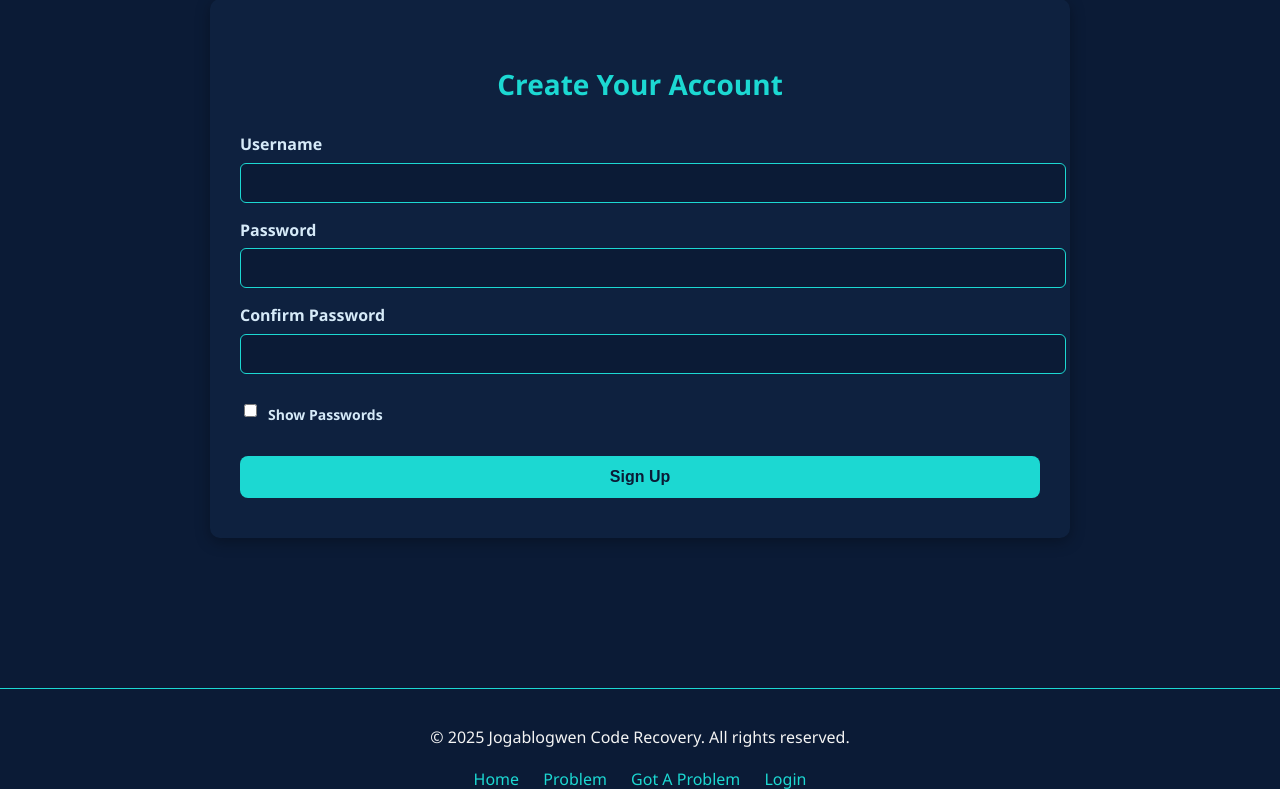
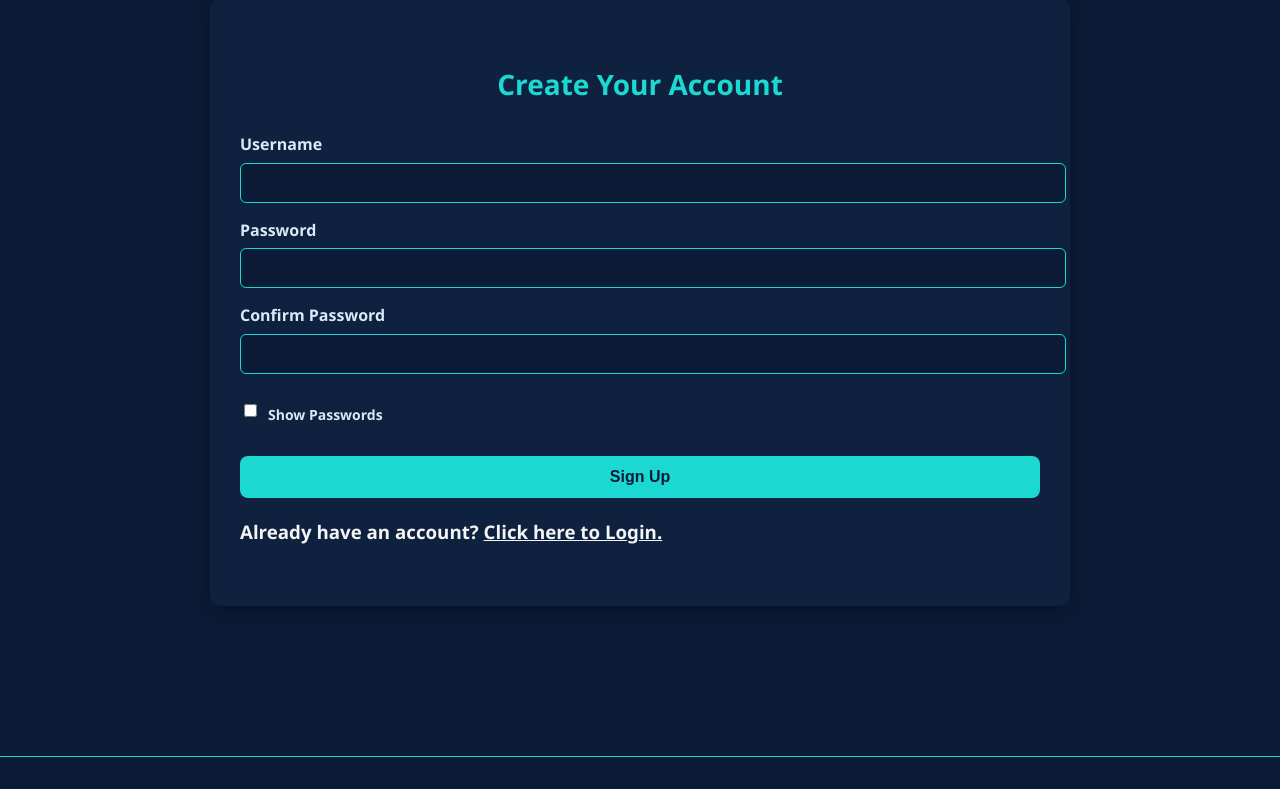
Before and after one commit to ConfirmedDead/lean-six-sigma, a PHP site: page /Lean-Six-Sigma/signupPage.php in a window 1280 px wide. Shown: the part 151-940 px from the top of the page. Run offline with PHP 8.4, Linux system fonts and the light colour scheme.

Commit message:
working on it

```diff
--- a/css/index.css
+++ b/css/index.css
@@ -394,3 +394,6 @@ body {
     font-weight: bold;
     text-align: center;
 }
+.loginTag a{
+    color: inherit;
+}
--- a/problemPage.php
+++ b/problemPage.php
@@ -5,6 +5,9 @@ $conn = new mysqli("localhost", "root", "password", "jogablogwen-code-recovery")
 if ($conn->connect_error) {
     die("Connection failed: " . $conn->connect_error);
 }
+
+
+
 
 // Fetch problems from the database
 $problemsQuery = "SELECT * FROM problems ORDER BY created_at DESC";
--- a/signupPage.php
+++ b/signupPage.php
@@ -116,7 +116,7 @@ if ($_SERVER["REQUEST_METHOD"] == "POST") {
                 <p class="success-message"><?php echo $success; ?></p>
             <?php endif; ?>
         </form>
-
+        <h3 class = "loginTag">Already have an account? <a href="http://localhost/Lean-Six-Sigma/loginPage.php">Click here to Login.</a></h3>
     </div>
 
     <!-- script to hide and show password -->
```
Also changed, not shown: postProblemPage.php (+8 -0 lines).
